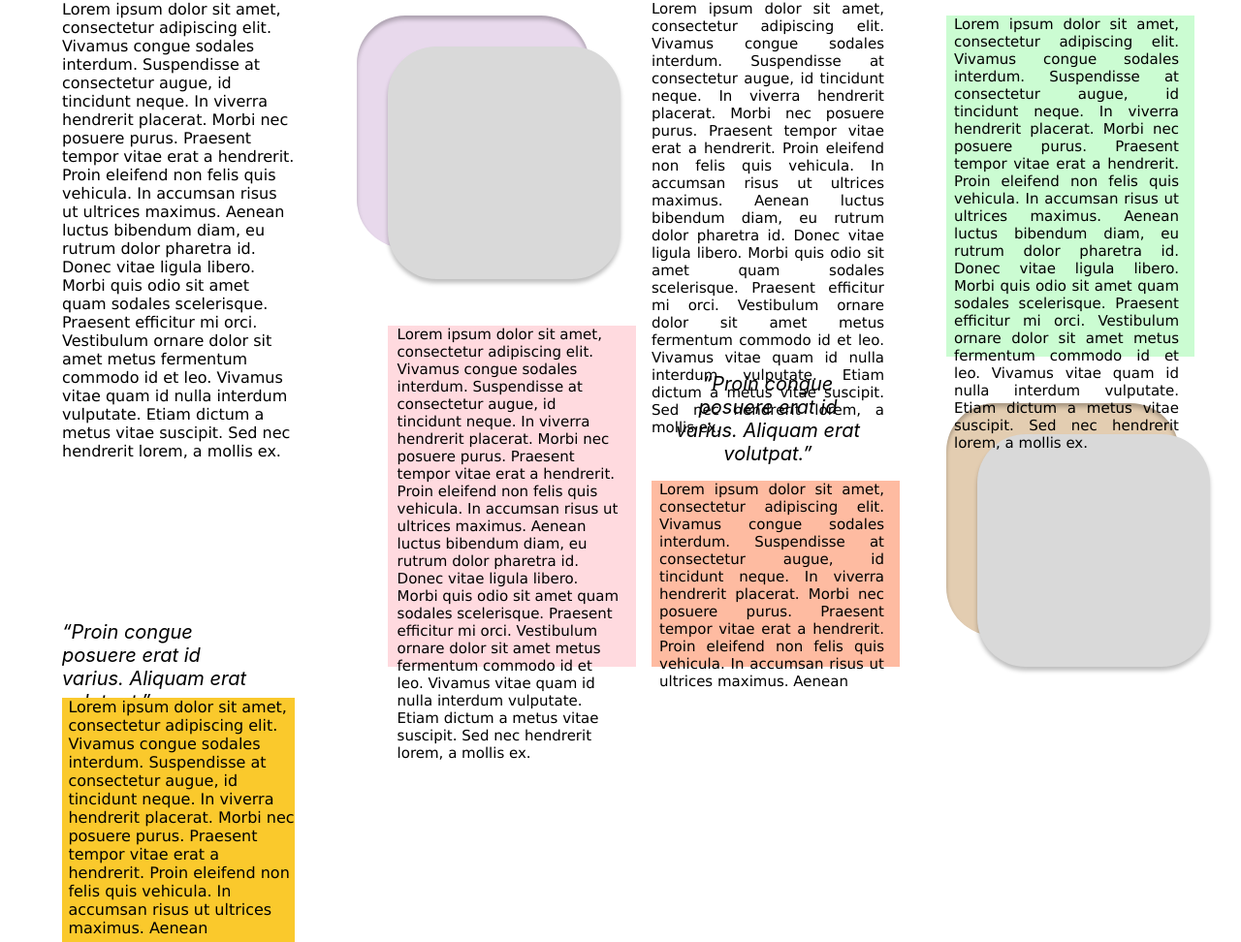
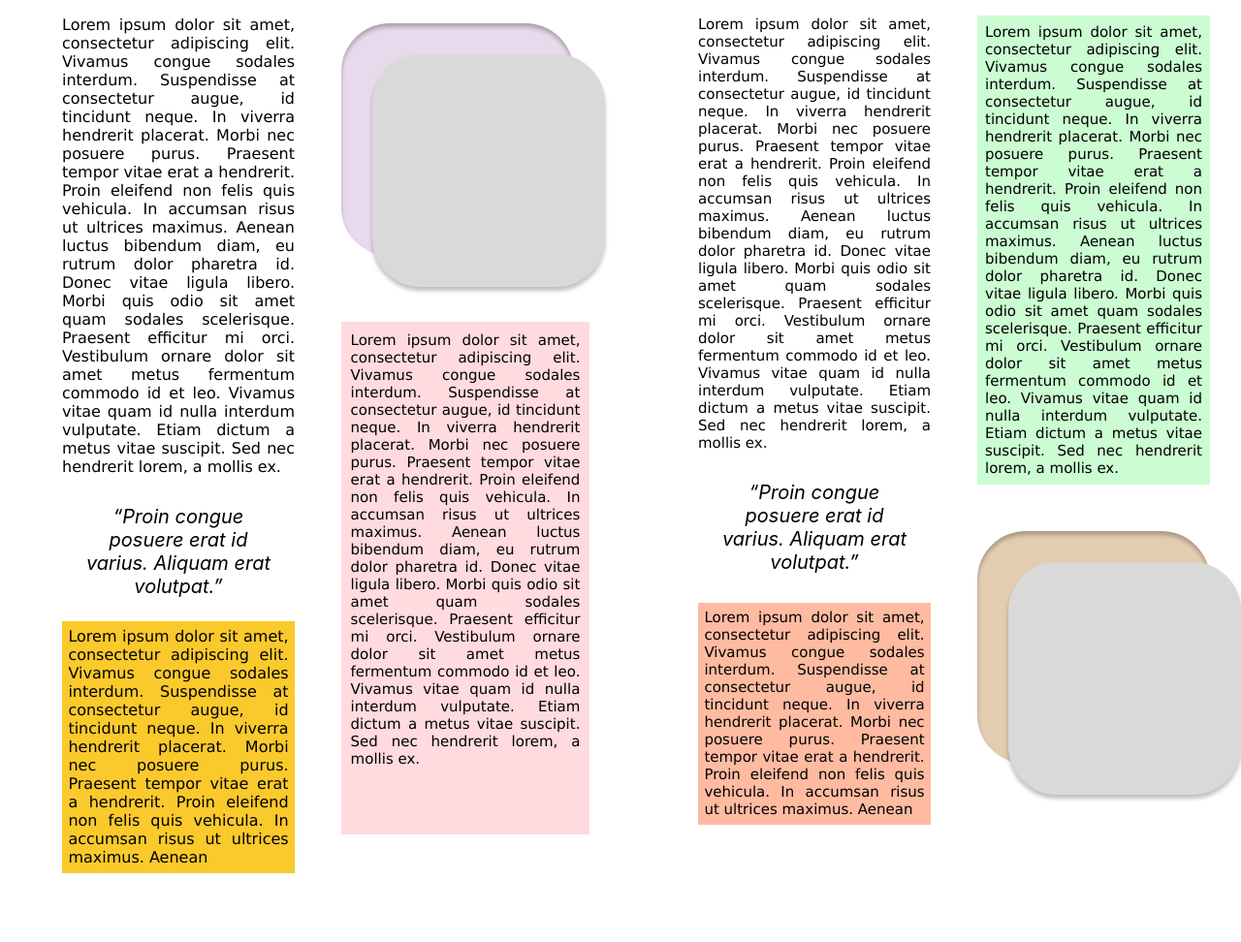
Before and after one commit to nOpfiNe/Site-Portugues, a plain HTML site: page index.html in a window 1280 px wide. Shown: the part 296-1268 px from the top of the page at 97% size. Drawn offline with Linux system fonts and the light colour scheme.

Commit message:
resolvido
- Erros arrumados

```diff
--- a/assets/css/index-Grazi.css
+++ b/assets/css/index-Grazi.css
@@ -1,8 +1,16 @@
+*{
+    margin: 0;
+    padding: 0;
+}
+
 .container{
     width: 100vh;
     display: flex;
     flex-direction: row;
+    align-items: center;
+    margin-bottom: 1em;
 }
+
 .numb1{
     width: 7rem;
     height: 7rem;
@@ -10,6 +18,7 @@
     box-shadow: 0px 4px 4px 0px rgba(0, 0, 0, 0.25);
     margin-left: 4em;
 }
+
 .numb2{
     width: 7rem;
     height: 7rem;
@@ -35,85 +44,103 @@
     text-align: center;
     padding-top: 1rem;
 }
+
 .titulo1{
     color: #000;
     font-family: Inter;
-    font-size: 2rem;
+    font-size: 1.9rem;
     font-style: normal;
     font-weight: 400;
     margin-left: 2rem;
 }
+
 .titulo2{
     color: #000;
     font-family: Inter;
-    font-size: 2rem;
+    font-size: 1.9rem;
     font-style: normal;
     font-weight: 400;
     margin-left: 2rem;
 }
+
 .container2{
     width: 100vh;
     display: flex;
     flex-direction: row;
+    align-items: center;
+    margin-bottom: 1em;
 }
+
 .primer{
     display: flex;
     justify-content: space-around;
     margin-top: 2rem;
 }
+
 .colunas{
-    width: 100vh;
     display: flex;
     flex-direction: column;
     margin-left: 4em;
     justify-content: space-between;
+    margin-right: 3em;
+    text-align: justify;
+}
 
-}
 .blc1{
     width: 15rem;
-    height: 25rem;
+    height: 100%;
     color: #000;
     font-family: Inter;
     font-size: 1rem;
     font-style: normal;
     font-weight: 400;
 }
+
 .frase1{
     width: 13rem;
-    height: 4rem;
+    height: 100%;
     color: #000;
+    text-align: center;
     font-family: Inter;
     font-size: 1.25rem;
     font-style: italic;
     font-weight: 400;
-    margin-top: 15rem;
+    line-height: normal;
+    margin-left: 1rem;
+    margin-top: 1.5em;
 }
+
 .blc2{
     width: 15rem;
-    height: 19rem;
+    height: 100%;
     color: #000;
     font-family: Inter;
     font-size: 1rem;
     font-style: normal;
     font-weight: 400;
-    padding-left: 0.400rem;
+    padding: 0.400rem;
     background: #FAC92C;
     backdrop-filter: blur(2px);
-    margin-top: 1rem;
+    margin-top: 1.5rem;
 }
+
 .coluna2{
-    width: 100vh;
     display: flex;
     flex-direction: column;
+    margin-right: 4em;
+    text-align: justify;
 }
+
 .quadro1{
     width: 15rem;
     height: 15rem;
     border-radius: 3.125rem;
     background: #E8D9EC;
     box-shadow: 0px 4px 4px 0px rgba(0, 0, 0, 0.25) inset;
-    margin-top: 1rem;
+    margin-top: .5rem;
+    margin-bottom: .5em;
 }
+
 .quadro2{
     width: 15rem;
     height: 15rem;
@@ -123,37 +150,37 @@
     margin-left: 2rem;
     margin-top: 2rem;
 }
+
 .second{
     display: flex;
     flex-direction: row;
     justify-content: space-around;
     margin-top: 1rem;
 }
-.cor2{
+
+.blc3{
     width: 16rem;
-    height: 22rem;
+    height: 100%;
     background: #FFDADF;
     backdrop-filter: blur(2px);
-    margin-top: 5rem;
-    margin-left: 2rem;
-}
-.blc3{
-    width: 15rem;
-    height: 25rem;
-    padding-left: 0.600rem;
+    padding: 0.600rem;
     color: #000;
     font-family: Inter;
     font-size: 0.9375rem;
     font-weight: 400;
+    margin-top: 4em;
 }
+
 .coluna3{
-    width: 100vh;
     display: flex;
     flex-direction: column;
+    margin-left: 3em;
+    margin-right: 2em;
+    text-align: justify;
 }
+
 .blc4{
     width: 15rem;
-    height: 24rem;
     color: #000;
     text-align: justify;
     font-family: Inter;
@@ -161,9 +188,9 @@
     font-style: normal;
     font-weight: 400;
 }
+
 .frase2{
     width: 13rem;
-    height: 4rem;
     color: #000;
     text-align: center;
     font-family: Inter;
@@ -172,48 +199,45 @@
     font-weight: 400;
     line-height: normal;
     margin-left: 1rem;
+    margin-top: 1.5em;
+    margin-bottom: 1.5em;
 }
-.cor3{
-    margin-top: 3rem;
-    width: 16rem;
-    height: 12rem;
-    background: #FEBBA1;
-    backdrop-filter: blur(2px);
-}
+
 .blc5{
-    padding-left: 0.200rem;
     width: 15rem;
-    height: 12rem;
+    height: 100%;
     color: #000;
     text-align: justify;
     font-family: Inter;
     font-size: 0.9375rem;
     font-weight: 400;
-    padding-left: 0.500rem;
+    background: #FEBBA1;
+    backdrop-filter: blur(2px);
+    padding: 0.400rem;
 }
+
 .coluna4{
-    width: 100vh;
     display: flex;
     flex-direction: column;
+    margin-left: 1em;
+    margin-right: 3em;
+    text-align: justify;
 }
-.cor4{
-    width: 16rem;
-    height: 22rem;
-    background: #CBFCD2;
-    backdrop-filter: blur(2px);
-    margin-top: 1rem;
-}
+
 .blc6{
     width: 15rem;
-    height: 24rem;
+    height: 100%;
     color: #000;
     text-align: justify;
     font-family: Inter;
     font-size: 0.9375rem;
     font-style: normal;
     font-weight: 400;
-    padding-left: 0.500rem;
+    padding: 0.500rem;
+    background: #CBFCD2;
+    backdrop-filter: blur(2px);
 }
+
 .quadro3{
     margin-top: 3rem;
     width: 15rem;
@@ -222,6 +246,7 @@
     background: #E3CDB1;
     box-shadow: 0px 4px 4px 0px rgba(0, 0, 0, 0.25) inset;
 }
+
 .quadro4{
     width: 15rem;
     height: 15rem;
--- a/assets/css/index-bruno.css
+++ b/assets/css/index-bruno.css
@@ -20,13 +20,13 @@ header{
     align-items: center;
     border-radius: 0px 0px 24px 24px;
     box-shadow: 0px 4px 4px 0px rgba(0, 0, 0, 0.384);
+    margin-bottom: 2.5em;
 }
 
 .img-bdc{
     height: 75px;
     width: 75px;
     background-position: center center;
-    border-radius: 50%;
 }
 
 .quiz{
@@ -60,7 +60,7 @@ section{
     justify-content: center;
     align-items: center;
     margin-bottom: 10px;
-    margin-top: 10rem;
+    margin-top: 2rem;
 }
 
 .slider{
@@ -171,4 +171,5 @@ ul li >a:hover{
 
 .logo-header{
     min-width: 120px;
+    margin-top: 1em;
 }
--- a/index.html
+++ b/index.html
@@ -13,7 +13,7 @@
 
     <header>
         <div class="logo">
-            <img class="img-bdc" src="img/quiz1/livro1.jpg" alt="logo">
+            <img class="img-bdc" src="./img/logo.svg" alt="logo">
         </div>
         <span class="quiz"><a href="quiz.html" target="_blank">Quiz</a></span>
     </header>
@@ -39,6 +39,7 @@
     </div>
 
     <div class="second">
+
         <div class="colunas">
             <div class="blc1"><p>Lorem ipsum dolor sit amet, consectetur adipiscing elit. Vivamus congue sodales interdum. Suspendisse at consectetur augue, id tincidunt neque. In viverra hendrerit placerat. Morbi nec posuere purus. Praesent tempor vitae erat a hendrerit. Proin eleifend non felis quis vehicula. In accumsan risus ut ultrices maximus. Aenean luctus bibendum diam, eu rutrum dolor pharetra id. Donec vitae ligula libero. Morbi quis odio sit amet quam sodales scelerisque. Praesent efficitur mi orci. Vestibulum ornare dolor sit amet metus fermentum commodo id et leo. Vivamus vitae quam id nulla interdum vulputate. Etiam dictum a metus vitae suscipit. Sed nec hendrerit lorem, a mollis ex.</p></div>
             <div class="frase1">“Proin congue posuere erat id varius. Aliquam erat volutpat.”</div>
@@ -49,7 +50,7 @@
             <div class="quadro1">
                 <div class="quadro2"></div>
             </div>
-        <div class="cor2">
+            <div>
                 <div class="blc3"><p>Lorem ipsum dolor sit amet, consectetur adipiscing elit. Vivamus congue sodales interdum. Suspendisse at consectetur augue, id tincidunt neque. In viverra hendrerit placerat. Morbi nec posuere purus. Praesent tempor vitae erat a hendrerit. Proin eleifend non felis quis vehicula. In accumsan risus ut ultrices maximus. Aenean luctus bibendum diam, eu rutrum dolor pharetra id. Donec vitae ligula libero. Morbi quis odio sit amet quam sodales scelerisque. Praesent efficitur mi orci. Vestibulum ornare dolor sit amet metus fermentum commodo id et leo. Vivamus vitae quam id nulla interdum vulputate. Etiam dictum a metus vitae suscipit. Sed nec hendrerit lorem, a mollis ex.</p></div>
             </div>
         </div>
@@ -57,7 +58,7 @@
         <div class="coluna3">
             <div class="blc4"><p>Lorem ipsum dolor sit amet, consectetur adipiscing elit. Vivamus congue sodales interdum. Suspendisse at consectetur augue, id tincidunt neque. In viverra hendrerit placerat. Morbi nec posuere purus. Praesent tempor vitae erat a hendrerit. Proin eleifend non felis quis vehicula. In accumsan risus ut ultrices maximus. Aenean luctus bibendum diam, eu rutrum dolor pharetra id. Donec vitae ligula libero. Morbi quis odio sit amet quam sodales scelerisque. Praesent efficitur mi orci. Vestibulum ornare dolor sit amet metus fermentum commodo id et leo. Vivamus vitae quam id nulla interdum vulputate. Etiam dictum a metus vitae suscipit. Sed nec hendrerit lorem, a mollis ex.</p></div>
             <div class="frase2">“Proin congue posuere erat id varius. Aliquam erat volutpat.”</div>
-        <div class="cor3">
+            <div>
                 <div class="blc5"><p>Lorem ipsum dolor sit amet, consectetur adipiscing elit. Vivamus congue sodales interdum. Suspendisse at consectetur augue, id tincidunt neque. In viverra hendrerit placerat. Morbi nec posuere purus. Praesent tempor vitae erat a hendrerit. Proin eleifend non felis quis vehicula. In accumsan risus ut ultrices maximus. Aenean </p></div>
             </div>
         </div>
@@ -131,7 +132,7 @@
 
     <footer>
         <div class="content-footer">
-            <div class="logo-header"> <img class="img-bdc" src="img/quiz1/livro1.jpg" alt="">
+            <div class="logo-header"> <img class="img-bdc" src="./img/logo.svg" alt="logo">
             </div>
             <div class="desenvolvedores">
                 <p>Escritores e Desenvolvedores:</p>
```
Lines whose indentation alone changed are shown as unchanged.
